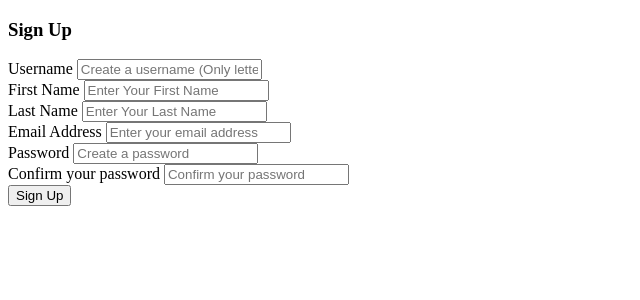
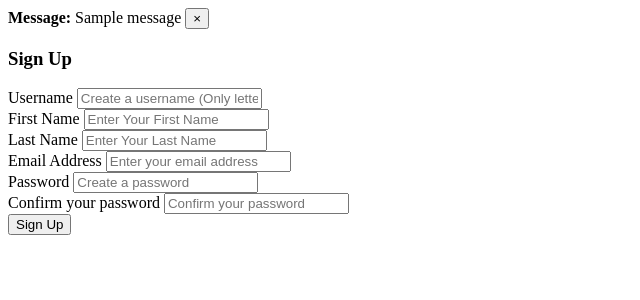
Before and after one commit to anhluunguyen3113/Boilermake_2022, a Django app: page /signup in a window 1280 px wide. Shown: the top 300 px of the page, without its empty margins (0-640 px from the left). Run offline with Django 4.2, Linux system fonts and the light colour scheme; one stand-in notice (Sample message) is shown; parts of the project's set-up code (start-up, migrations or seed data) failed here and were passed over.

Commit message:
commit 4

```diff
--- a/Hackathon2022/authentication/views.py
+++ b/Hackathon2022/authentication/views.py
@@ -4,7 +4,6 @@ from django.http import HttpResponse
 from django.shortcuts import redirect, render
 from django.contrib.auth.models import User
 from django.contrib import messages
-from ..Hackathon2022 import settings
 
 
 # Create your views here.
@@ -14,7 +13,9 @@ def homes(request):
 
 
 def signup(request):
+    print('Working')
     if request.method == 'POST':
+        print('working2')
         username = request.POST['username']
         fname = request.POST['fname']
         lname = request.POST['lname']
@@ -22,15 +23,11 @@ def signup(request):
         pass1 = request.POST['pass1']
         pass2 = request.POST['pass2']
 
-        myuser = User.objects.create_user(username, email, pass1)
-        myuser.first_name = fname
-        myuser.last_name = lname
-
-        if User.objects.filter(username =username):
+        if User.objects.filter(username=username):
             messages.error(request, "Username taken, please input another username")
             return redirect('home')
 
-        if User.objects.filter(email =email):
+        if User.objects.filter(email=email):
             messages.error(request, "Email already registered")
             return redirect('home')
 
@@ -44,19 +41,23 @@ def signup(request):
             messages.error(request, "Username must be alphanumeric")
             return redirect('home')
 
+        myuser = User.objects.create_user(username, email, pass1)
+        myuser.first_name = fname
+        myuser.last_name = lname
+
         myuser.save()
 
         messages.success(request, 'Your account has been successfully created')
 
-        #Welcome email
+        # Welcome email
 
         subject = 'Welcome to boilermake - Django login'
         message = 'Hello ' + myuser.first_name + '!!\n' + 'Welcome to boilermake2022!\n' + \
                   'Thank you for visiting our website \n We have also sent you a confirmation email\n ' \
                   'please confirm your email\n Thank you!'
-        from_email = settings.EMAIL_HOST_USER
+        # from_email = settings.EMAIL_HOST_USER
         to_list = [myuser.email]
-        send_mail(subject, message, from_email, to_list, fail_silently=True)
+        send_mail(subject, message, to_list, fail_silently=True)
 
         return redirect('signin')
 
@@ -64,7 +65,6 @@ def signup(request):
 
 
 def signin(request):
-
     if request.method == 'POST':
         username = request.POST['username']
         pass1 = request.POST['pass1']
--- a/Hackathon2022/templates/authentication/index.html
+++ b/Hackathon2022/templates/authentication/index.html
@@ -6,7 +6,7 @@
 </head>
 <body>
 
-    {% for message in message %}
+    {% for message in messages %}
     <div class="alert alert-{{ message.tags }} alert-dismissible fade show" role="alert">
         <strong>Message:</strong> {{ message }}
         <button type="button" class="close" data-dismiss="alert" aria-label="Close">
--- a/Hackathon2022/templates/authentication/signup.html
+++ b/Hackathon2022/templates/authentication/signup.html
@@ -5,6 +5,15 @@
     <title>Title</title>
 </head>
 <body>
+    {% for message in messages %}
+    <div class="alert alert-{{ message.tags }} alert-dismissible fade show" role="alert">
+        <strong>Message:</strong> {{ message }}
+        <button type="button" class="close" data-dismiss="alert" aria-label="Close">
+        <span aria-hidden="true">&times;</span>
+        </button>
+    </div>
+    {% endfor %}
+
     <h3>Sign Up</h3>
     <form action="/signup" method="post">
     {% csrf_token %}
```
Also changed, not shown: Hackathon2022/templates/authentication/signin.html (+9 -0 lines), Hackathon2022/db.sqlite3.
